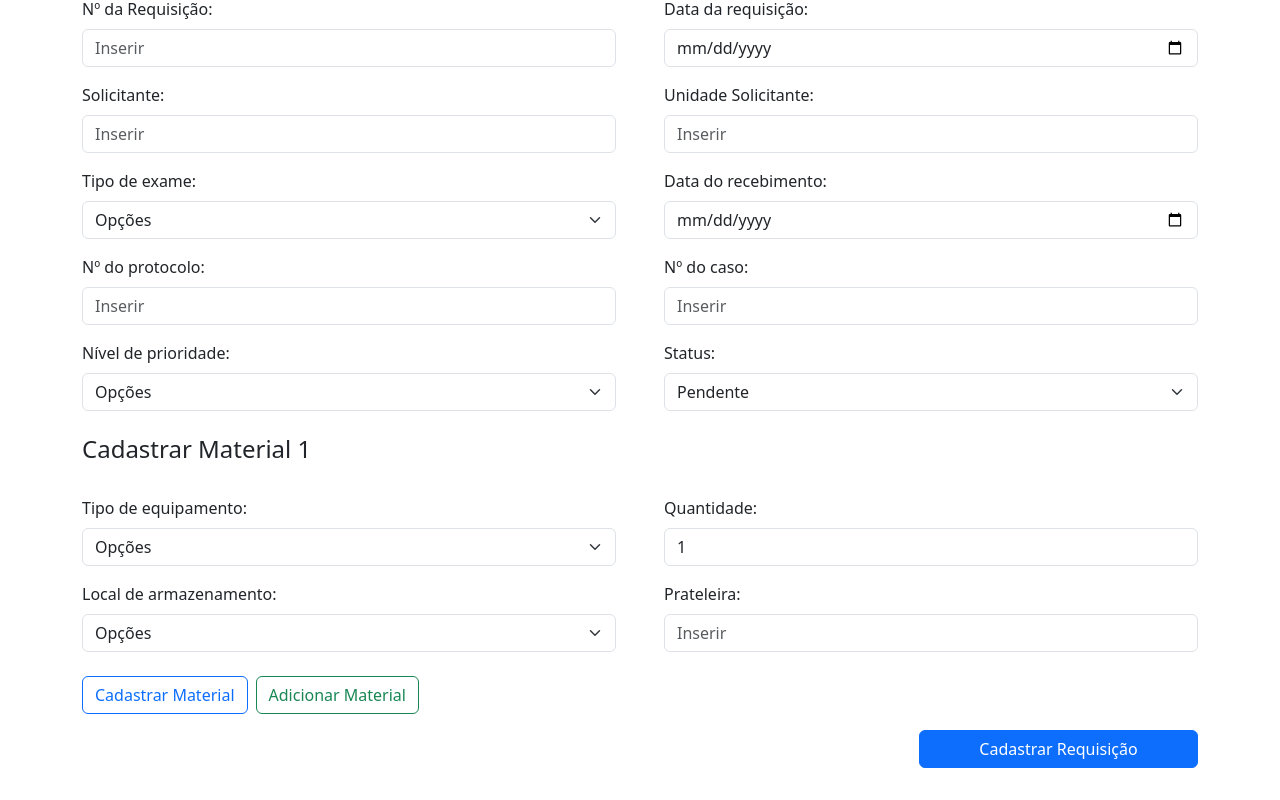
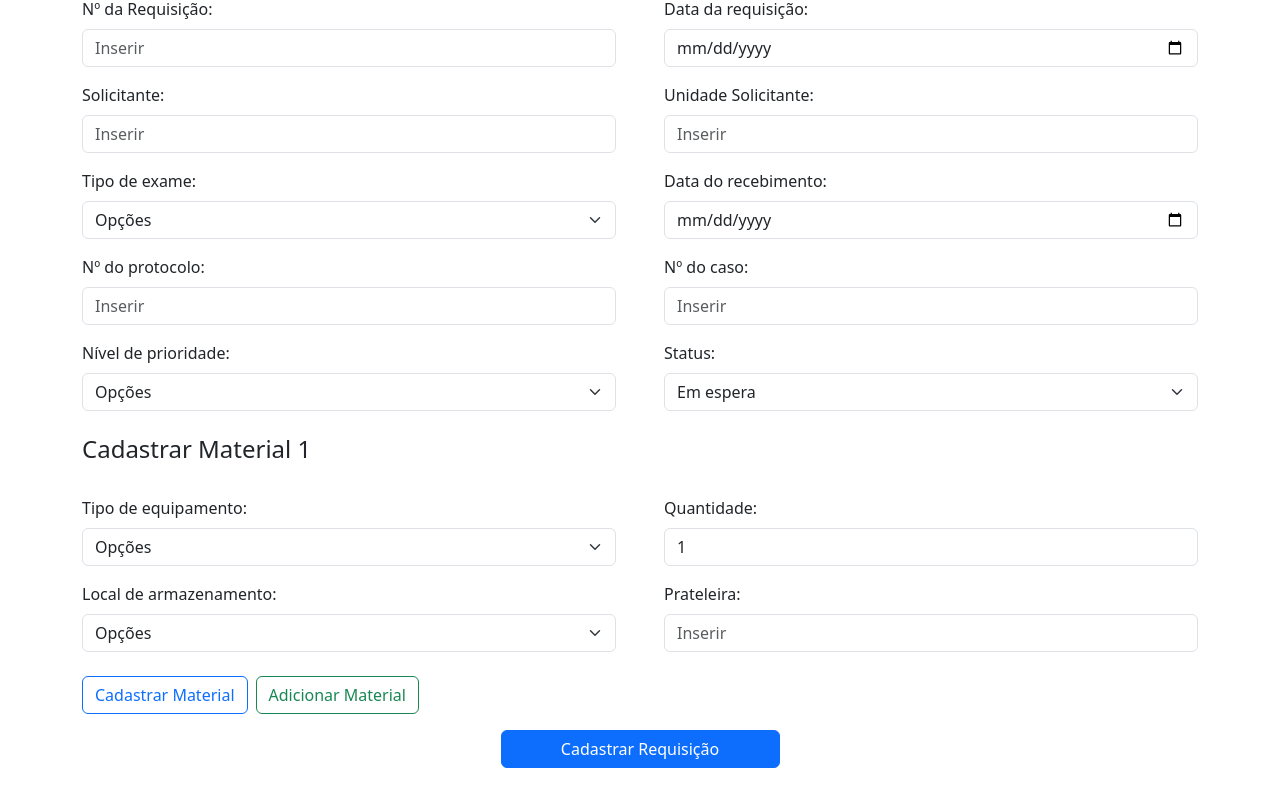
Before and after one commit to NatyVaneSD/SIGERE, a React (Vite) app: page / in a window 1280 px wide. Shown: the part 267-1067 px from the top of the page. Built offline with nearby package versions, Linux system fonts and the light colour scheme.

Commit message:
atualização do design do formulário

```diff
--- a/src/components/Forms.jsx
+++ b/src/components/Forms.jsx
@@ -145,7 +145,7 @@ export default function Forms() {
             <Form.Group>
               <Form.Label>Status:</Form.Label>
               <Form.Select aria-label="Status" defaultValue="pendente">
-                <option value="pendente">Pendente</option>
+                <option value="pendente">Em espera</option> #igualar ao banco
                 <option value="1">Em andamento</option>
                 <option value="2">Finalizado</option>
                 <option value="3">Cancelado</option>
@@ -188,7 +188,7 @@ export default function Forms() {
         {/* Este botão deve estar fora do formulário se ele enviar algo diferente */}
         {/* Se "Cadastrar Requisição" envia todos os dados, ele pode ficar aqui */}
         {/* Se ele envia apenas os dados de requisição, você pode mantê-lo fora */}
-        <div className="d-flex justify-content-end mb-3">
+        <div className="d-flex justify-content-center mb-3">
           <Button className="mb-3 w-25" variant="primary">
             Cadastrar Requisição
           </Button>
--- a/src/components/MaterialForm.jsx
+++ b/src/components/MaterialForm.jsx
@@ -1,6 +1,5 @@
 import React from "react";
 import { Container, Row, Col, Form, Button } from "react-bootstrap";
-
 const MaterialForm = ({
   material,
   index,
@@ -9,16 +8,20 @@ const MaterialForm = ({
 }) => {
   return (
     <Container className="p-0 mb-4">
-      <Row className="mb-4 d-flex justify-content-between align-items-center">
+      <Row className="mb-4">
+        {/* A div abaixo vai garantir que o título e o botão fiquem na mesma linha */}
+        <div className="d-flex justify-content-between align-items-center">
           <h4>Cadastrar Material {index + 1}</h4>
           {index > 0 && (
             <Button
               variant="outline-danger"
+              size="sm" // O 'size="sm"' deixa o botão menor e mais adequado
               onClick={() => handleRemoveMaterial(index)}
             >
               Remover
             </Button>
           )}
+        </div>
       </Row>
       <Form>
         <Row className="mb-3">
```
Lines whose indentation alone changed are shown as unchanged.
